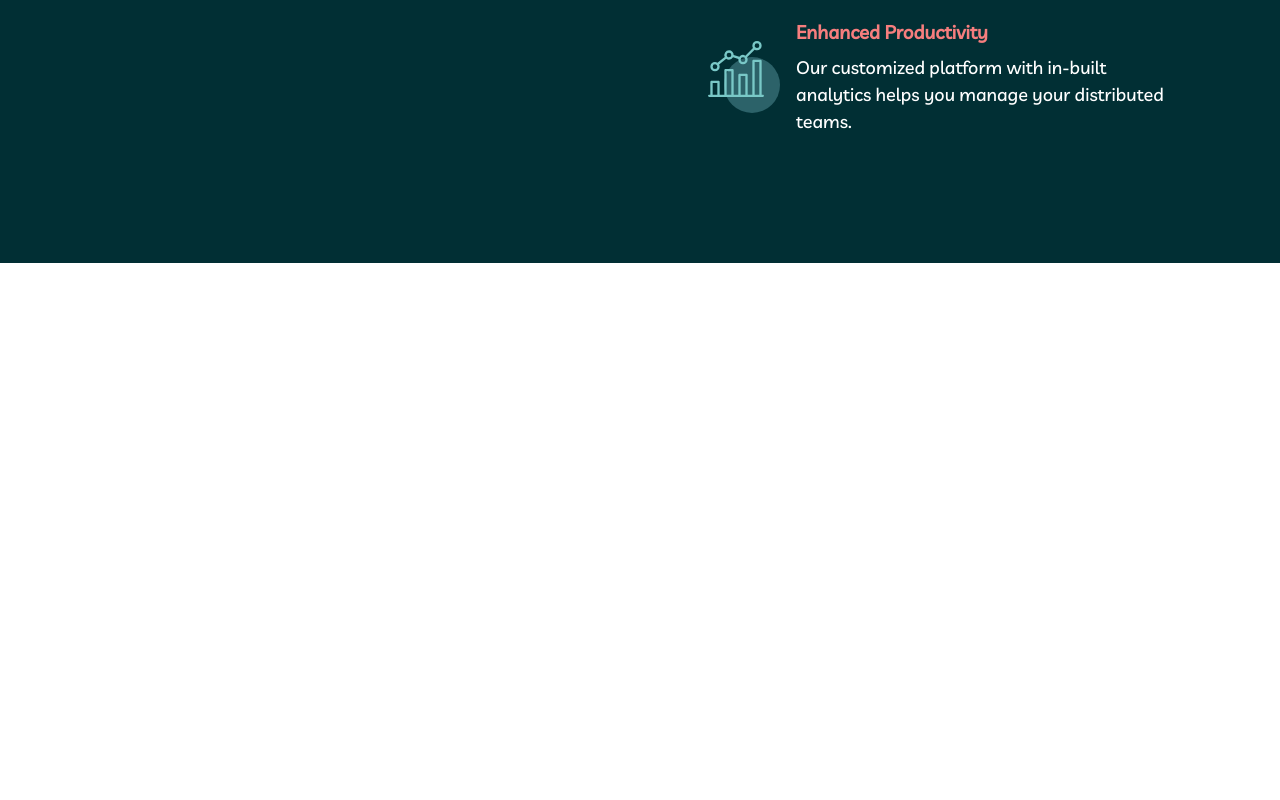
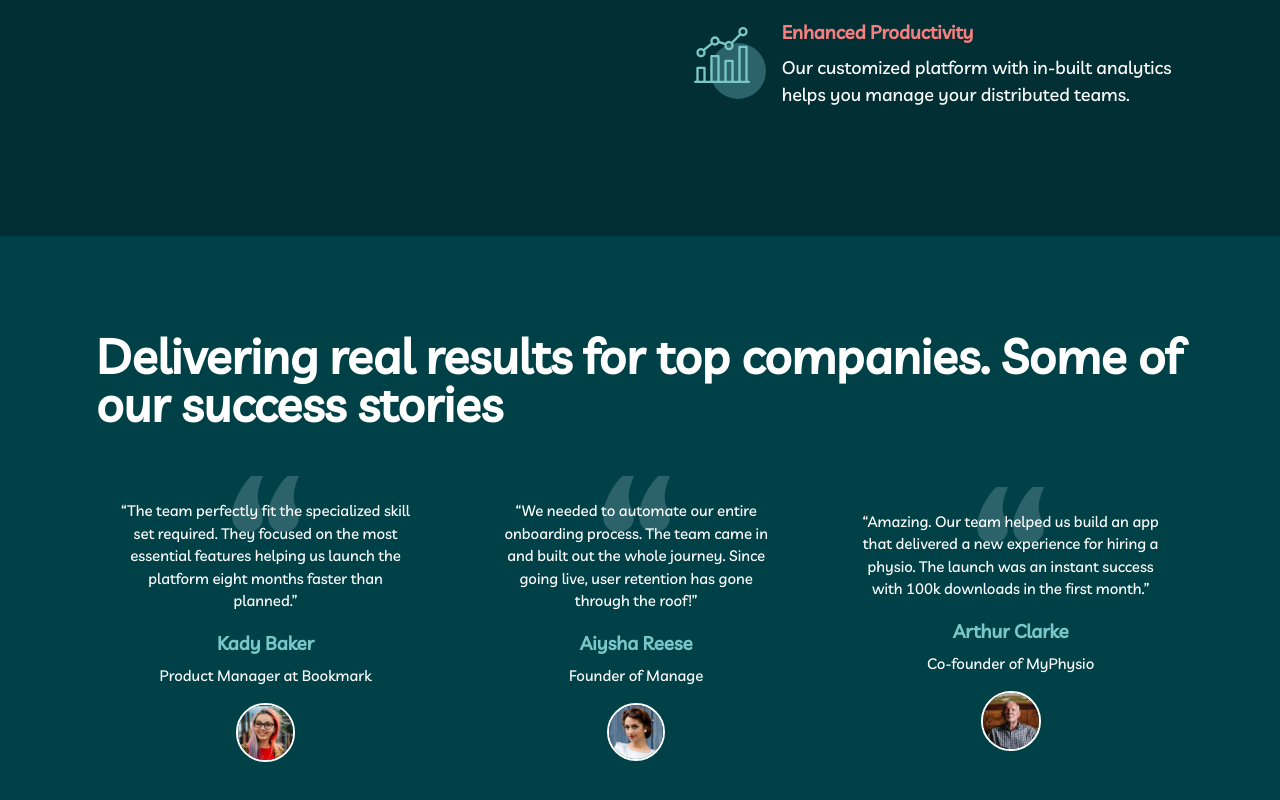
Before and after one commit to JioBautista/myteam-multi-page-website, a React (Vite) app in the folder app/: page / in a window 1280 px wide. Shown: the part 920-1720 px from the top of the page. Before the commit the page ends 1183 px from the top, so only its background shows below. Built offline with nearby package versions, Linux system fonts and the light colour scheme.

Commit message:
Success component completed

```diff
--- /dev/null
+++ b/app/src/data/success-data.js
@@ -0,0 +1,23 @@
+export default [
+  {
+    comment:
+      "“The team perfectly fit the specialized skill set required. They focused on the most essential features helping us launch the platform eight months faster than planned.”",
+    name: "Kady Baker",
+    title: "Product Manager at Bookmark",
+    avatar: "src/assets/avatar-kady.jpg",
+  },
+  {
+    comment:
+      "“We needed to automate our entire onboarding process. The team came in and built out the whole journey. Since going live, user retention has gone through the roof!”",
+    name: "Aiysha Reese",
+    title: "Founder of Manage",
+    avatar: "src/assets/avatar-aiysha.jpg",
+  },
+  {
+    comment:
+      "“Amazing. Our team helped us build an app that delivered a new experience for hiring a physio. The launch was an instant success with 100k downloads in the first month.”",
+    name: "Arthur Clarke",
+    title: "Co-founder of MyPhysio",
+    avatar: "src/assets/avatar-arthur.jpg",
+  },
+];
--- a/app/src/pages/home/Home.jsx
+++ b/app/src/pages/home/Home.jsx
@@ -1,6 +1,7 @@
 import React from "react";
 import Talent from "./Talent";
 import Build from "./Build";
+import Success from "./Success";
 import styles from "../../styles/home.module.scss";
 
 function Home() {
@@ -8,6 +9,7 @@ function Home() {
     <div className={styles.container}>
       <Talent />
       <Build />
+      <Success />
     </div>
   );
 }
--- /dev/null
+++ b/app/src/pages/home/Success.jsx
@@ -0,0 +1,30 @@
+import React from "react";
+import data from "../../data/success-data";
+import styles from "../../styles/home.module.scss";
+
+function Success() {
+  return (
+    <div className={styles.success}>
+      <h2>
+        Delivering real results for top companies. Some of our{" "}
+        <span>success stories</span>
+      </h2>
+      <div className={styles.avatars}>
+        {data.map((items) => {
+          return (
+            <>
+              <div className={styles.avatar}>
+                <p>{items.comment}</p>
+                <h3>{items.name}</h3>
+                <p>{items.title}</p>
+                <img src={items.avatar} />
+              </div>
+            </>
+          );
+        })}
+      </div>
+    </div>
+  );
+}
+
+export default Success;
--- a/app/src/styles/home.module.scss
+++ b/app/src/styles/home.module.scss
@@ -1,16 +1,26 @@
 // Mixins
-@mixin mobilePadding {
-    padding: 3rem 2rem;
+@mixin padding {
+    padding: 2rem;
+
+    @media(min-width:768px) {
+        padding: 6rem;
     }
 
-@mixin tabletPadding {
-    padding: 6rem;
+    // @media(min-width: 1024px) {
+    //     padding: 8rem;
+    // }
+}
+
+@mixin flexCenter {
+    display: flex;
+    justify-content: center;
+    align-items: center;
+    gap: 2rem;
 }
 
 // Home component - parent container
 .container {
     color: white;
-
 
     h1 {
         font-size: clamp(40px, 8vw, 100px);
@@ -26,13 +36,14 @@
 
     h3 {
         color: #F67E7E;
+        font-weight: bold;
         margin-bottom: 0.5rem;
     }
 }
 
 // Talent component - child container
 .talent {
-    @include mobilePadding();
+    @include padding();
     background-color: #014E56;
     text-align: center;
 
@@ -40,15 +51,9 @@
         color: #F67E7E;
     }
 
-    @media(min-width: 768px) {
-        @include tabletPadding();
-    }
-
     @media(min-width: 1024px) {
-        display: flex;
-        align-items: center;
+        @include flexCenter();
         text-align: start;
-        gap: 2rem;
 
         p {
             flex-shrink: 2;
@@ -58,25 +63,19 @@
 
 // Build component - child container
 .build {
-    @include mobilePadding();
+    @include padding();
     background-color: #012F34;
-
-    @media(min-width:768px) {
-        @include tabletPadding();
-    }
 
     @media(min-width: 1024px) {
         display: flex;
-        gap: 2rem;
-    }
+        justify-content: space-between;
     }
 
+
     .buildcontent {
+        @include flexCenter();
+        flex-direction: column;
         text-align: center;
-    display: flex;
-    flex-direction: column;
-    justify-content: center;
-    align-items: center;
         margin-bottom: 2rem;
 
         @media(min-width: 1024px) {
@@ -85,3 +84,43 @@
             gap: 1rem;
         }
     }
+}
+
+// Success component - child container
+.success {
+    @include padding();
+    background-color: #004047;
+
+    .avatars {
+        @include flexCenter();
+        flex-direction: column;
+
+        @media(min-width: 1024px) {
+            flex-direction: row;
+        }
+    }
+
+    .avatar {
+        padding: 1.5rem;
+        text-align: center;
+        background-image: url('../assets/icon-quotes.svg');
+        background-repeat: no-repeat;
+        background-position: top;
+
+        p {
+            font-size: 15px;
+            margin-bottom: 1rem;
+        }
+
+        h3 {
+            color: #79C8C7;
+        }
+
+        img {
+            width: 20%;
+            border: 2px solid white;
+            border-radius: 50%;
+            margin-inline: auto;
+        }
+    }
+}
```
Lines whose indentation alone changed are shown as unchanged.
